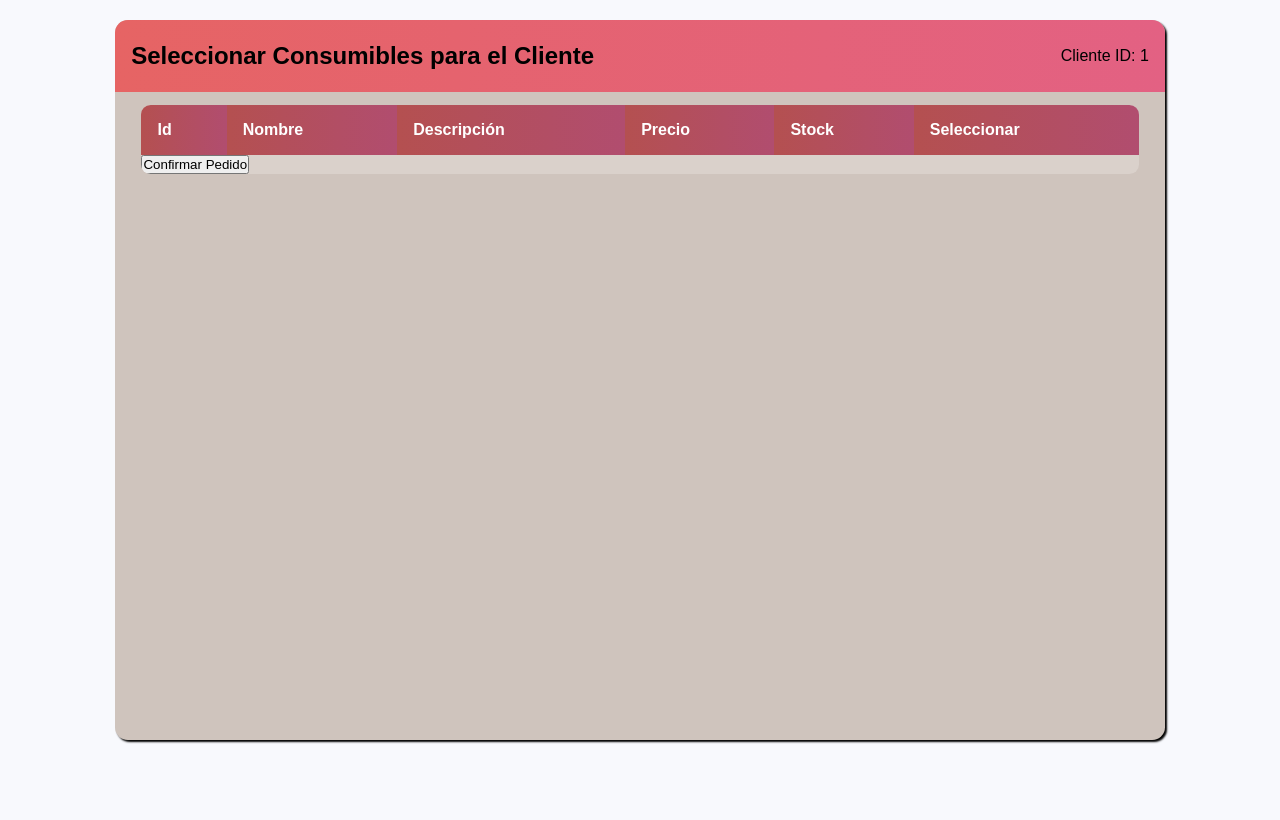
After one commit to L-Y-V-C/BDCPI, a Flask app: page /select-consumables/1 in a window 1280 px wide. The commit adds this page. Run offline with Flask 3, Linux system fonts and the light colour scheme; lists and menus that the app fills with data are empty; some libraries are stand-ins or nearby versions.

Commit message:
LUigimamamguevsdjsajdo

```diff
--- a/app.py
+++ b/app.py
@@ -13,6 +13,8 @@ from models.producto import Product
 import os
 
 import models.clases_model_select as selector
+import models.clases_model_insert as selector3
+import models.clases as selector2
 
 MYSQL_HOST = 'localhost'
 MYSQL_USER = 'root'
@@ -92,7 +94,42 @@ def pagos():
 #comidas
 @app.route('/comidas')
 def comidas():
-    return render_template('comidas.html')
+    clientes_arr = selector.get_all_clientes(data_base)
+    for cliente in clientes_arr:
+        print(cliente.id, "   " ,cliente.nombre, "  " ,cliente.apellidos, "  " ,cliente.tipo, "  " ,cliente.id_mesa_billar, "  " ,cliente.id_pago_com, "  ",cliente.id_mesa_comida)
+    return render_template('comidas.html', clientes = clientes_arr)
+
+@app.route('/select-consumables/<int:cliente_id>', methods=['GET', 'POST'])
+def select_consumables(cliente_id):
+    consumibles = selector.get_all_consumibles(data_base)
+    return render_template('select_consumables.html', cliente=cliente_id, consumibles=consumibles)
+
+
+@app.route('/guardar-detalle-pedido', methods=['POST'])
+def guardar_detalle_pedido():
+    cliente_id = request.form.get('cliente_id')
+    seleccionados = request.form.getlist('consumibles')
+
+    if not cliente_id or not seleccionados:
+        return redirect(url_for('comidas'))
+
+
+    pedido_consumible_obj = selector2.PedidoConsumible(0,1,cliente_id, 0)
+    selector3.create_pedido_consumible(data_base, pedido_consumible_obj)
+
+    cursor = data_base.connection.cursor()
+    cursor.execute("SELECT LAST_INSERT_ID();")
+    id_pedido_consumible = cursor.fetchone()[0]
+
+    for consumible_id in seleccionados:
+        pedido_consumible_consumible_obj = selector2.PedidoConsumible_Consumible(
+            consumible_id, id_pedido_consumible
+        )
+        selector3.create_pedido_consumible_consumible(data_base, pedido_consumible_consumible_obj)
+
+
+    data_base.connection.commit()
+    return redirect(url_for('comidas'))
 
 
 '''
--- a/models/clases_model_select.py
+++ b/models/clases_model_select.py
@@ -16,3 +16,28 @@ def get_all_mesabillar (data_base):
     for mesabillar in arr:
         mesabillar_list.append(clases.Mesabillar(mesabillar[0], mesabillar[1], mesabillar[2], None, None, None))
     return mesabillar_list
+
+
+def get_all_clientes (data_base):
+    cursor = data_base.connection.cursor()
+    sql_command = """CALL db_billar.get_all_clientes();"""
+    cursor.execute(sql_command)
+
+    arr = cursor.fetchall()
+    clientes_list = []
+
+    for clientes in arr:
+        clientes_list.append(clases.Cliente(clientes[0], clientes[1], clientes[2], clientes[3], clientes[4], clientes[5],clientes[6]))
+    return clientes_list
+
+def get_all_consumibles (data_base):
+    cursor = data_base.connection.cursor()
+    sql_command = """CALL db_billar.get_all_consumibles();"""
+    cursor.execute(sql_command)
+
+    arr = cursor.fetchall()
+    consumibles_list = []
+
+    for consumibles in arr:
+        consumibles_list.append(clases.Consumible(consumibles[0], consumibles[1], consumibles[2], consumibles[3], consumibles[4]))
+    return consumibles_list
--- /dev/null
+++ b/templates/select_consumables.html
@@ -0,0 +1,51 @@
+{% extends 'layout.html' %}
+
+{% block title %}
+    Seleccionar Consumibles
+{% endblock %}
+
+{% block customCSS %}
+<link rel="stylesheet" type="text/css" href="{{ url_for('static', filename='css/tablas.css') }}">
+{% endblock %}
+
+{% block body %}
+<main class="table" id="consumables_table">
+    <section class="table__header">
+        <h1>Seleccionar Consumibles para el Cliente</h1>
+        <p>Cliente ID: {{ cliente }}</p>
+    </section>
+    <section class="table__body">
+        <form method="POST" action="{{ url_for('guardar_detalle_pedido') }}">
+            <input type="hidden" name="cliente_id" value="{{ cliente }}">
+
+            <table>
+                <thead>
+                    <tr>
+                        <th class="header-text">Id</th>
+                        <th class="header-text">Nombre</th>
+                        <th class="header-text">Descripción</th>
+                        <th class="header-text">Precio</th>
+                        <th class="header-text">Stock</th>
+                        <th class="header-text">Seleccionar</th>
+                    </tr>
+                </thead>
+                <tbody>
+                    {% for consumible in consumibles %}
+                        <tr>
+                            <td>{{ consumible.id }}</td>
+                            <td>{{ consumible.nombre }}</td>
+                            <td>{{ consumible.descripcion }}</td>
+                            <td>{{ consumible.precio }}</td>
+                            <td>{{ consumible.stock }}</td>
+                            <td>
+                                <input type="checkbox" name="consumibles" value="{{ consumible.id }}">
+                            </td>
+                        </tr>
+                    {% endfor %}
+                </tbody>
+            </table>
+            <button type="submit" class="btn-submit">Confirmar Pedido</button>
+        </form>
+    </section>
+</main>
+{% endblock %}
```
Also changed, not shown: models/clases_model_insert.py (+18 -18 lines), templates/comidas.html (+48 -12 lines).
